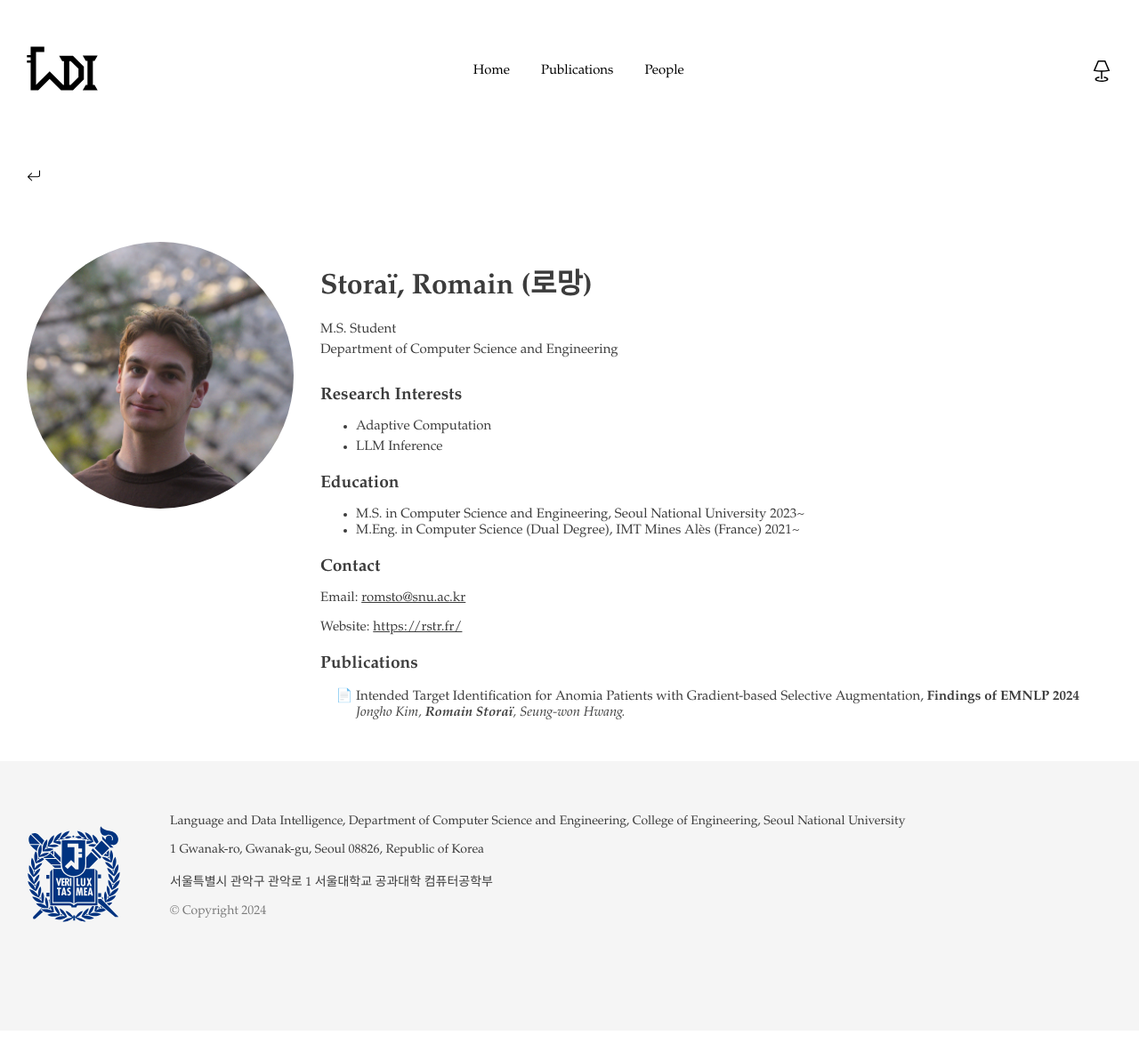
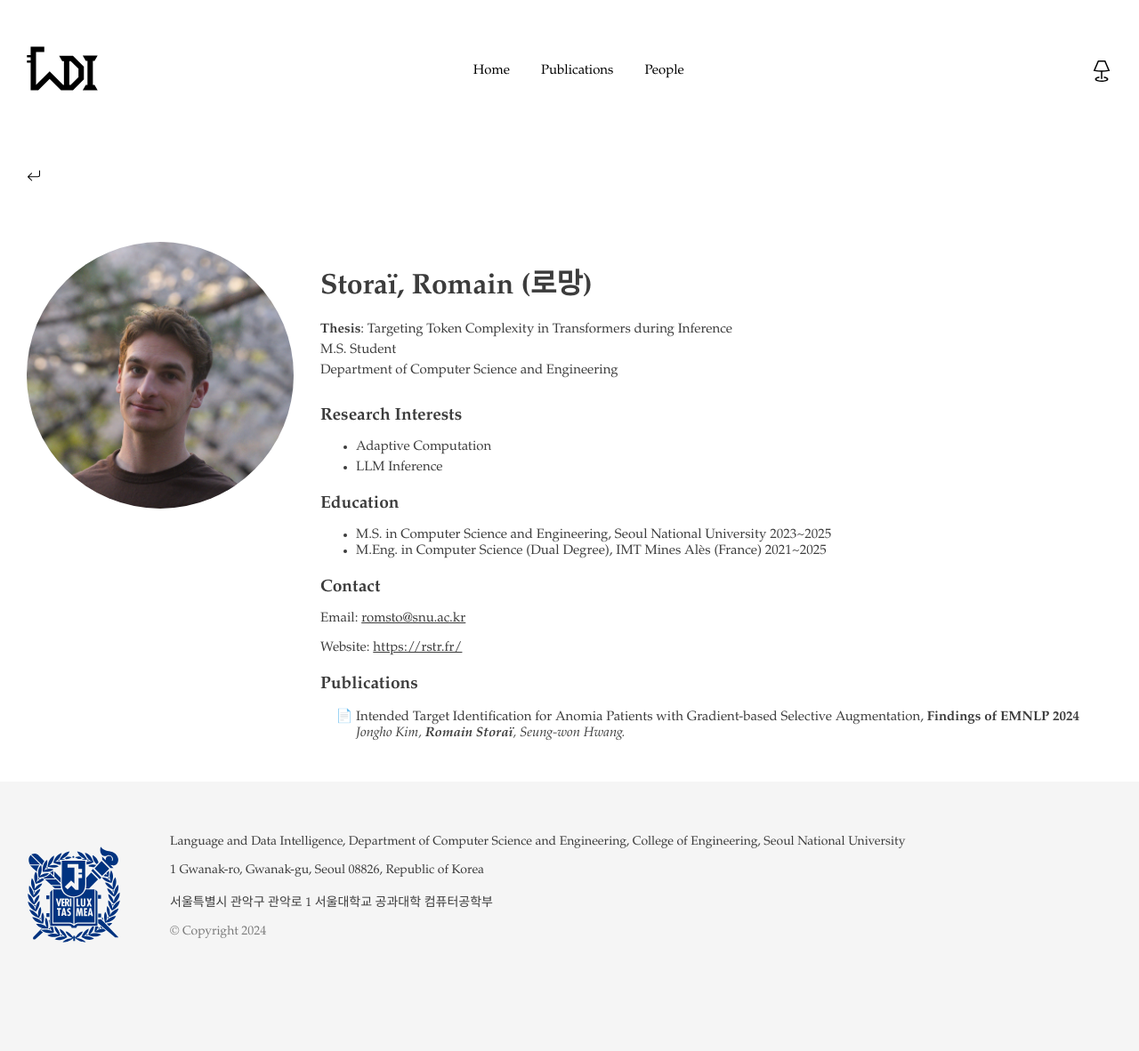
Before and after one commit to ldilab/ldilab.github.io, a Jekyll site: the page built from _people/storair.md, in a window 1280 px wide. Shown: the whole page at 89% size. Built offline with Jekyll 4.4.1, drawn with Linux system fonts in a browser that asks for light colours; before the commit the page ends 1159 px from its top, so only the background shows below that.

```diff
--- a/_data/people.yml
+++ b/_data/people.yml
@@ -6,3 +6,7 @@
   category: Integrated M.S./Ph.D. Students
 - name: M.S. Student
   category: M.S. Students
+- name: Alumni (M.S.)
+  category: Alumni (M.S.)
+- name: Alumni (Ph.D.)
+  category: Alumni (Ph.D.)
--- a/_layouts/person.html
+++ b/_layouts/person.html
@@ -18,6 +18,9 @@ sitemap: false
         {% assign last_name = page.name | split: ' ' | last %}
         <h1 class="name">{{ first_name }}, {{ last_name }} ({{ page.korean_name }})</h1>
         <div class="main-info">
+            {% if page.thesis %}
+            <p><strong>Thesis</strong>: {{ page.thesis }}</p>
+            {% endif %}
             <p>{{ page.position }}</p>
             <p>{{ page.department }}</p>
         </div>
--- a/_people/storair.md
+++ b/_people/storair.md
@@ -8,10 +8,11 @@ interests:
  - "Adaptive Computation"
  - "LLM Inference"
 education:
- - "M.S. in Computer Science and Engineering, Seoul National University 2023~"
- - "M.Eng. in Computer Science (Dual Degree), IMT Mines Alès (France) 2021~"
+ - "M.S. in Computer Science and Engineering, Seoul National University 2023~2025"
+ - "M.Eng. in Computer Science (Dual Degree), IMT Mines Alès (France) 2021~2025"
 mail: romsto@snu.ac.kr
 website: "https://rstr.fr/"
 photo: storair.jpg
 timestamp: 2023-2-4
+thesis: "Targeting Token Complexity in Transformers during Inference"
 ---
```
Also changed, not shown: people.html (+10 -3 lines), README.md.
